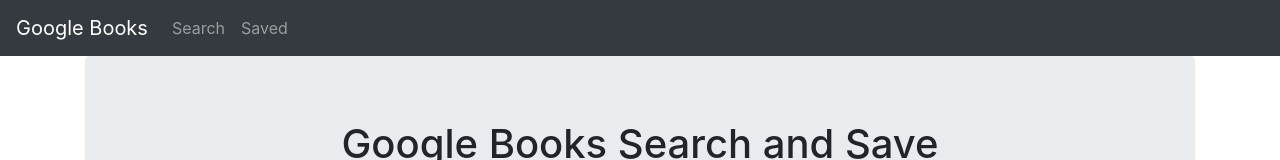
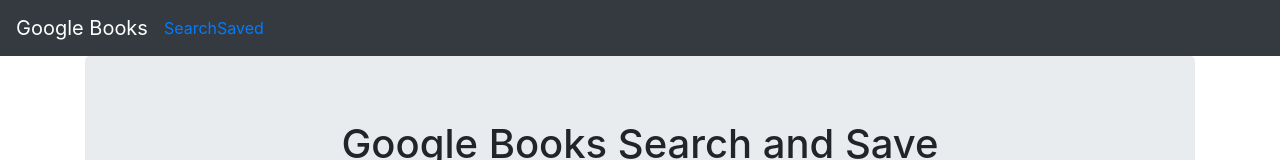
Before and after one commit to aparnell0130/GoogleBooks, a React (Create React App) app in the folder client/: page / in a window 1280 px wide. Shown: the top 160 px of the page. Built offline with nearby package versions, Linux system fonts and the light colour scheme.

Commit message:
debugging

```diff
--- a/client/src/components/navbar/Navigation.js
+++ b/client/src/components/navbar/Navigation.js
@@ -1,6 +1,7 @@
 
 import React from 'react'
 import { Nav, Navbar } from 'react-bootstrap'
+import { Link } from 'react-router-dom'
 
 function Navigation() {
     return (
@@ -8,8 +9,8 @@
             <Navbar bg="dark" variant="dark">
                 <Navbar.Brand >Google Books</Navbar.Brand>
                 <Nav className="mr-auto">
-                    <Nav.Link href="/">Search</Nav.Link>
-                    <Nav.Link href="/saved">Saved</Nav.Link>
+                    <Link to="/">Search</Link>
+                    <Link to="/saved">Saved</Link>
                 </Nav>
             </Navbar>
         </div>
```
